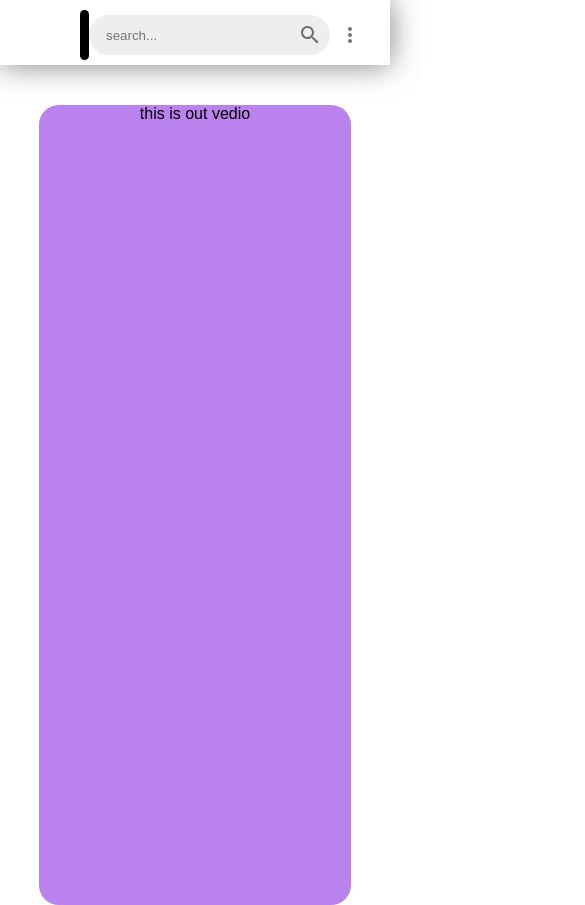
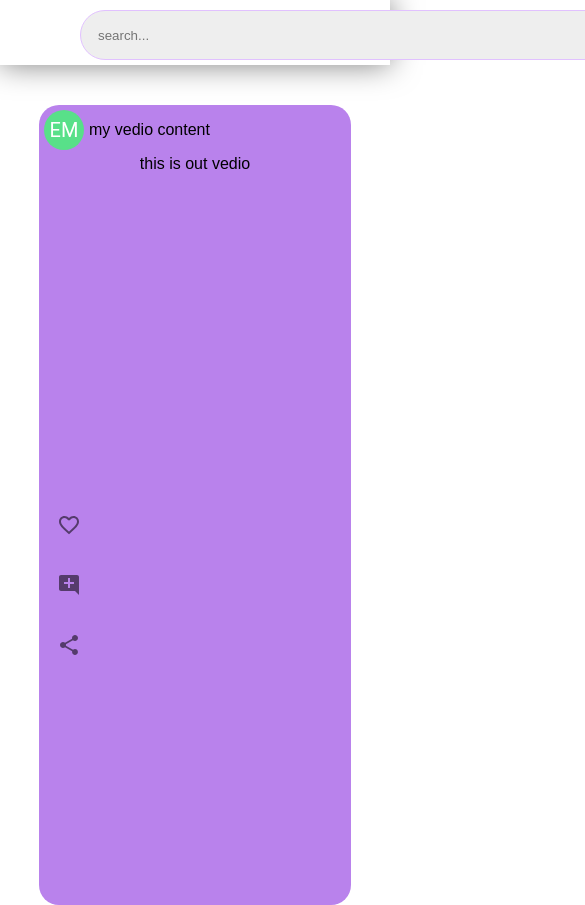
Before and after one commit to ehabmelhem/kekoo, a React (Create React App) app in the folder kekoo/: page / in a window 390 px wide. Shown: the top 905 px of the page, 585 px wide, since content can reach past the window. Built offline with nearby package versions, Linux system fonts and the light colour scheme.

Commit message:
fix vedios container scroll issue when have a small screen

```diff
--- a/kekoo/src/App.js
+++ b/kekoo/src/App.js
@@ -3,12 +3,19 @@ import { useSelector, useDispatch } from "react-redux";
 import { Routes, Route, Link } from "react-router-dom";
 import Header from "./View/Componenties/Header"
 import Container from './View/MainContent/Container';
+function AppContainer(){
+  return (
+    <div className='app_container'>
+        <Container />
+    </div>
+  )
+}
 function App() {
   return (
     <div className="app">
           <Header/>
         <Routes>
-        <Route path="/" element={<Container />} />
+        <Route path="/" element={<AppContainer />} />
       </Routes>
     </div>
   );
--- a/kekoo/src/View/Componenties/Header.css
+++ b/kekoo/src/View/Componenties/Header.css
@@ -31,11 +31,12 @@ header {
 
 .flex {
     width: fit-content;
-    /* border: 1px solid rgb(156, 156, 156); */
+    border: 1px solid rgb(225, 193, 255);
     display: flex;
     align-items: center;
     border-radius: 999px;
     background-color: rgb(238, 238, 238);
+    height: 50px;
 }
 
 .flex > input {
@@ -46,6 +47,7 @@ header {
     background-color: rgb(238, 238, 238);
     caret-color: rgb(185, 130, 236);
     color: rgb(99, 99, 99);
+    width: 500px;
   }
 
   .header__logo{
--- a/kekoo/src/View/MainContent/Container.js
+++ b/kekoo/src/View/MainContent/Container.js
@@ -4,14 +4,12 @@ import Vedio from './Vedio'
 function Container() {
     return (
         <center>
-
         <div className='vedio__container'>
                 <Vedio />
                 <Vedio />
                 <Vedio />
                 <Vedio />
                 <Vedio />
-
         </div>
         </center>
 
--- a/kekoo/src/View/MainContent/Vedio.css
+++ b/kekoo/src/View/MainContent/Vedio.css
@@ -7,3 +7,13 @@
     scroll-snap-align: start;
     background-color: rgb(185, 130, 236);
 }
+.vedio_side_bar{
+    display: flex;
+    flex-direction: column;
+    width: fit-content;
+    position: absolute;
+    left: 10px;
+     -webkit-flex-direction: column;
+     bottom: 30%;
+     gap: 20px;
+}
--- a/kekoo/src/View/MainContent/Vedio.js
+++ b/kekoo/src/View/MainContent/Vedio.js
@@ -1,9 +1,41 @@
-import React from 'react'
+import * as React from 'react'
 import "./Vedio.css"
+import VedioHeader from './VedioHeader'
+import FavoriteBorderIcon from '@mui/icons-material/FavoriteBorder';
+import FavoriteIcon from '@mui/icons-material/Favorite';
+import AddCommentIcon from '@mui/icons-material/AddComment';
+import ShareIcon from '@mui/icons-material/Share';
+import IconButton from '@mui/material/IconButton';
+
+
+
 function Vedio() {
+  const [isLiked, setIsLiked] = React.useState(false);
+  const addLike = () => {
+    setIsLiked(!isLiked);
+  }
   return (
 
-    <div className='vedio'>this is out vedio</div>
+    <div className='vedio'>
+      <VedioHeader />
+      this is out vedio
+      <div className="vedio_side_bar">
+        <IconButton onClick={addLike}>
+          {
+            !isLiked ?
+              <FavoriteBorderIcon />
+              :
+              <FavoriteIcon />
+          }
+        </IconButton>
+        <IconButton>
+          <AddCommentIcon />
+        </IconButton>
+        <IconButton>
+          <ShareIcon />
+        </IconButton>
+      </div>
+    </div>
   )
 }
 
--- a/kekoo/src/View/MainContent/VedioHeader.css
+++ b/kekoo/src/View/MainContent/VedioHeader.css
@@ -0,0 +1,4 @@
+.vedio__header{
+    display: flex;
+    align-items: center;
+}
--- a/kekoo/src/View/MainContent/VedioHeader.js
+++ b/kekoo/src/View/MainContent/VedioHeader.js
@@ -1,9 +1,55 @@
 import React from 'react'
-import "./HeaderVedio.css"
+import "./VedioHeader.css"
+import Avatar from '@mui/material/Avatar';
+import IconButton from '@mui/material/IconButton';
+import Tooltip from '@mui/material/Tooltip';
+function stringToColor(string) {
+    let hash = 0;
+    let i;
+
+    /* eslint-disable no-bitwise */
+    for (i = 0; i < string.length; i += 1) {
+      hash = string.charCodeAt(i) + ((hash << 5) - hash);
+    }
+
+    let color = '#';
+
+    for (i = 0; i < 3; i += 1) {
+      const value = (hash >> (i * 8)) & 0xff;
+      color += `00${value.toString(16)}`.substr(-2);
+    }
+    /* eslint-enable no-bitwise */
+
+    return color;
+  }
+
+  function stringAvatar(name) {
+    return {
+      sx: {
+        bgcolor: stringToColor(name),
+      },
+      children: `${name.split(' ')[0][0]}${name.split(' ')[1][0]}`,
+    };
+  }
+
 function VedioHeader() {
-  return (
-    <div>VedioHeader</div>
-  )
+    return (
+        <div className='vedio__header'>
+            <Tooltip title="Ehab Melhem">
+                <IconButton
+                    size="small"
+                    aria-haspopup="true"
+                >
+                    {/* Avatar for the company */}
+                    <Avatar sx={{ width: 60, height: 60 }}  {...stringAvatar('Ehab Melhem')} />
+                </IconButton>
+            </Tooltip>
+
+            <div className="vedioheader__content">
+                my vedio content
+            </div>
+        </div>
+    )
 }
 
 export default VedioHeader
```
